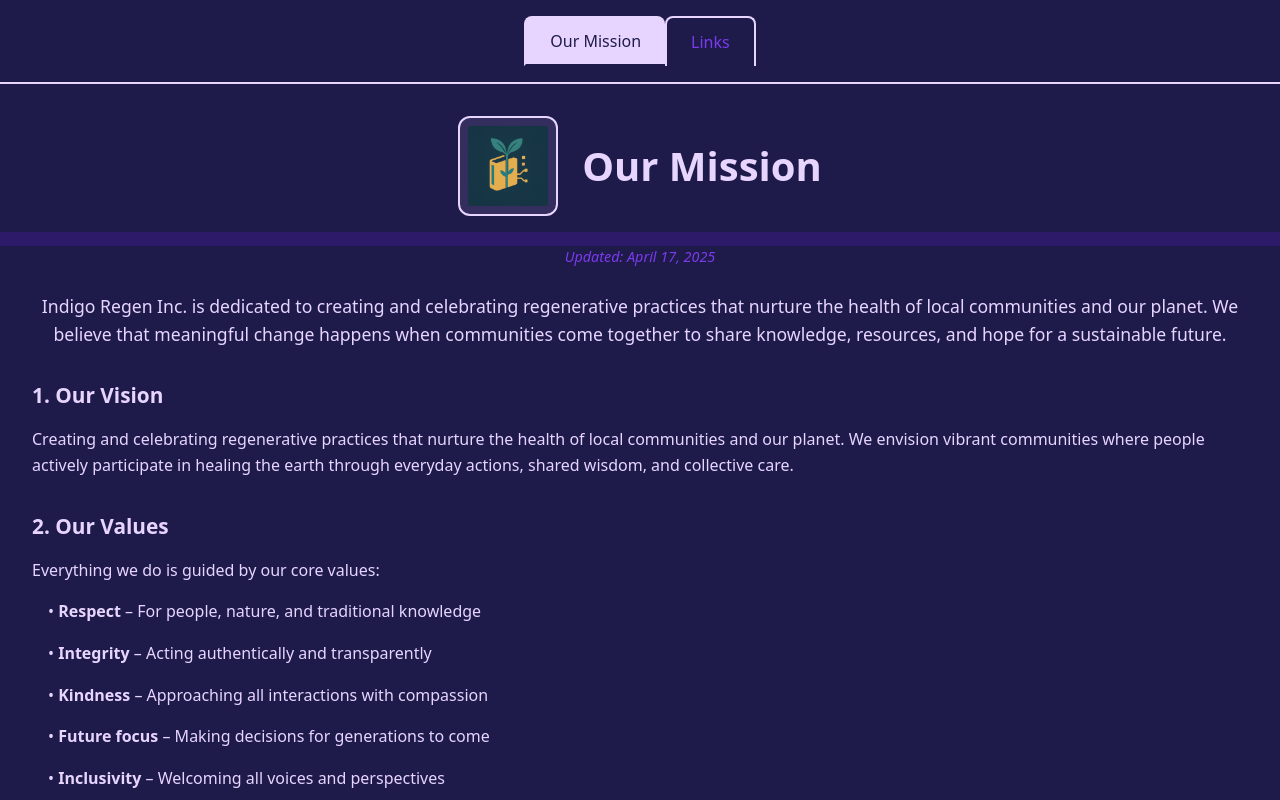
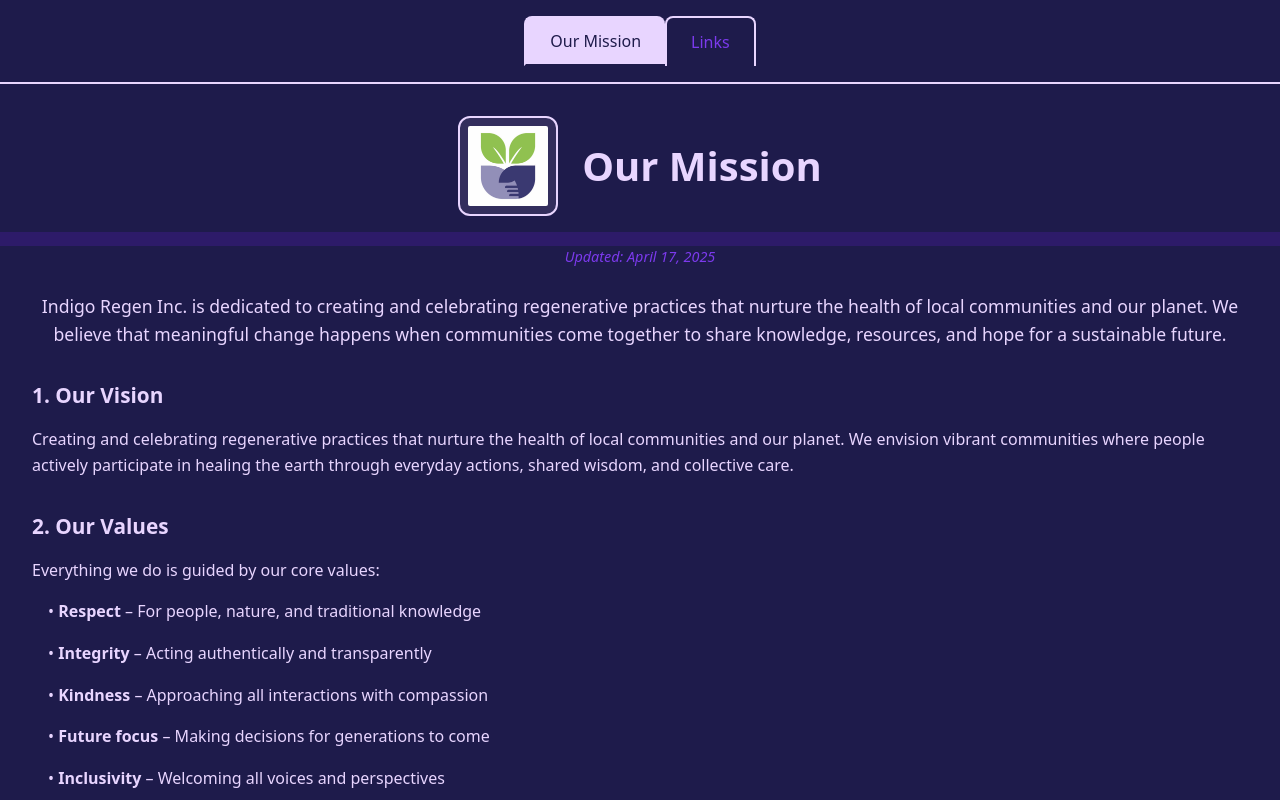
Before and after one commit to drewcydrew/IndigoRegen, a React (Vite) app: page / in a window 1280 px wide. Shown: the top 800 px of the page. Built offline with nearby package versions, Linux system fonts and the light colour scheme.

Commit message:
updating icon image

```diff
--- a/src/App.jsx
+++ b/src/App.jsx
@@ -69,7 +69,7 @@ function App() {
         <div className="modal-header">
           <div className="modal-header-content">
             <img
-              src="/library-icon.png"
+              src="/library-icon.jpg"
               alt="Indigo Regen Logo"
               className="modal-logo"
             />
```
Also changed, not shown: public/library-icon.jpg (added), public/library-icon.png (deleted).
